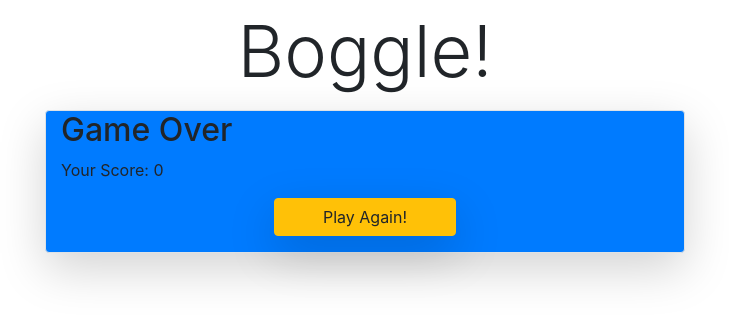
After one commit to Larry-Volz/Boggle, a Flask app: page /game-over in a window 1280 px wide. The commit adds this page. Shown: the top 326 px of the page, without its empty margins (275-1004 px from the left). Run offline with Flask 2, Linux system fonts and the light colour scheme; parts of the project's set-up code (start-up, migrations or seed data) failed here and were passed over; some libraries are stand-ins or nearby versions.

Commit message:
working on high_score at app.py line 20

```diff
--- a/app.py
+++ b/app.py
@@ -1,6 +1,7 @@
 from flask import Flask, request, redirect, render_template, session
 from unittest import TestCase
 from boggle import Boggle
+import time
 
 app=Flask(__name__)
 app.config['SECRET_KEY']='7271112'
@@ -9,11 +10,31 @@ boggle_game = Boggle()
 points = 0
 word=""
 words=[]
+begun=0
+high_score=0
 
 
 @app.route('/')
 def home_instructions():
+    global high_score
+    if session['high_score'] is not None:
+        print("YAY!")
+        high_score = session['high_score']
+    # else:
+    #     session['high_score']="0"
+    # print(f"high score: {high_score}")
     return render_template('index.html')
+
+@app.route('/start-timer')
+def start_timer():
+    global begun
+    global points
+    points=0
+    begun = time.time()
+    session['begun']=begun
+
+    print(f"game begun: {begun}")
+    return redirect('/game-start')
 
 @app.route('/game-start')
 def game_start(word=""):
@@ -30,6 +51,7 @@ def get_word():
     global word
     global words
     global points
+    # global high_score
     word = request.form['word_input']
     print(f"word is: {word}")
 
@@ -44,24 +66,35 @@ def get_word():
         #DONE: update points
         points += 10**(len(word)-1)
         words.append(word)
-        for wrd in words:
-            print(f"{wrd}-")
-        #TODO: reset the points on game re-start
 
-        # DONE: Send a JSON response which contains either a dictionary of {“result”: “ok”}, {“result”: “not-on-board”}, or {“result”: “not-a-word”}, so the front-end can provide slightly different messages depending if the word is valid or not.
+        # if points > high_score:
+        #     high_score = points
+        #     session['high_score'] = high_score
+
+        #DONE: reset the points on game re-start
+
+        #DONE: Send a JSON response which contains either a dictionary of {“result”: “ok”}, {“result”: “not-on-board”}, or {“result”: “not-a-word”}, so the front-end can provide slightly different messages depending if the word is valid or not.
         #DONE: instead of messages I refactored the output field turn green for a correct response and increase the points and red for an incorrect response and not affect the points
 
         #TODO: make sure
     else:
         word_validity="not-word"
 
+    #timer up?
+    if time.time()-float(session['begun']) > 30:
+        return render_template('game-over.html', points=points)
 
     # return redirect('game-start')
-
     return render_template('game-start.html', board_cells=board_cells, points=points, word=word, word_validity=word_validity)
 
 @app.route('/reset_board')
 def reset_board():
     global points
     points=0
-    return redirect('/game-start')
+    return redirect('/start-timer')
+
+@app.route('/game-over')
+def game_over():
+    global points
+    request.args.get(points,0)
+    return render_template('game-over.html', points=points)
--- a/boggle.py
+++ b/boggle.py
@@ -22,9 +22,9 @@ class Boggle():
         """Make and return a random boggle board."""
 
         board = []
-
+        alphas_plus_vowels = string.ascii_uppercase +"AEIOU"
         for y in range(5):
-            row = [choice(string.ascii_uppercase) for i in range(5)]
+            row = [choice(alphas_plus_vowels) for i in range(5)]
             board.append(row)
 
         return board
--- /dev/null
+++ b/templates/game-over.html
@@ -0,0 +1,14 @@
+{% extends 'base.html' %}
+{% block display_area%}
+<h2 class="display-5">
+    Game Over
+</h2>
+<p>Your Score:<span id="score_display"> {{ points }}</span> </p>
+<div class="row justify-content-center">
+    <form action="/game-start" class="justify-content-center" id="play-again">
+        <button type="submit" class="btn btn-warning px-5 shadow-lg">Play Again!</button>
+    </form>
+</div>
+<div class="row my-2"></div>
+
+{% endblock%}
--- a/templates/game-start.html
+++ b/templates/game-start.html
@@ -1,8 +1,8 @@
 {% extends 'base.html' %}
 {% block display_area%}
-
+<div><h3>HighScore: {{ high_score }}</h3></div>
 <div class="row justify-content-center">
-    <div id="word-status" class="col-8 col-lg-5 bg-white {{ word_validity }}  mt-3 py-2 text-center">
+    <div id="word-status" class="col-8 bg-white {{ word_validity }}  mt-3 py-2 text-center">
         <div id="word-display" class="col-9" style="display: inline;">&nbsp;{{ word }} </div><span class="col-3 badge badge-info text-center float-right px-3">Points: {{ points }}</span>
     </div>
 </div>
@@ -107,6 +107,5 @@
     <input type="hidden" id="points" name="points" value="{{ points }}">
 
 </form>
-<div class="row my-2"></div>
 
 {% endblock%}
--- a/templates/index.html
+++ b/templates/index.html
@@ -5,7 +5,7 @@
 </h2>
 <p>Drag your curser from letter to letter within the 5 x 5 area to make words and score points. </p>
 <div class="row justify-content-center">
-    <form action="/game-start" class="justify-content-center">
+    <form action="/start-timer" class="justify-content-center">
         <button type="submit" class="btn btn-warning px-5 shadow-lg">Let's Play!</button>
     </form>
 </div>
```
Also changed, not shown: static/app.js (+11 -2 lines).
